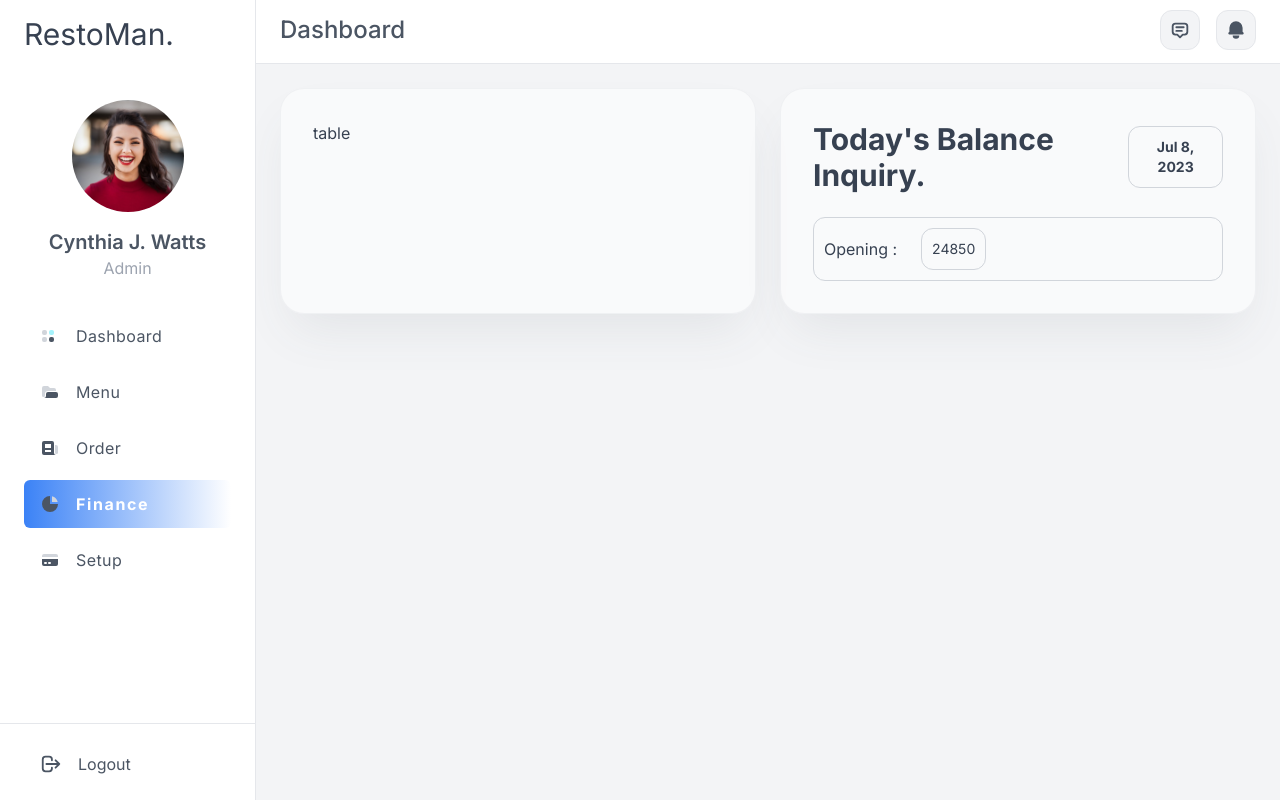
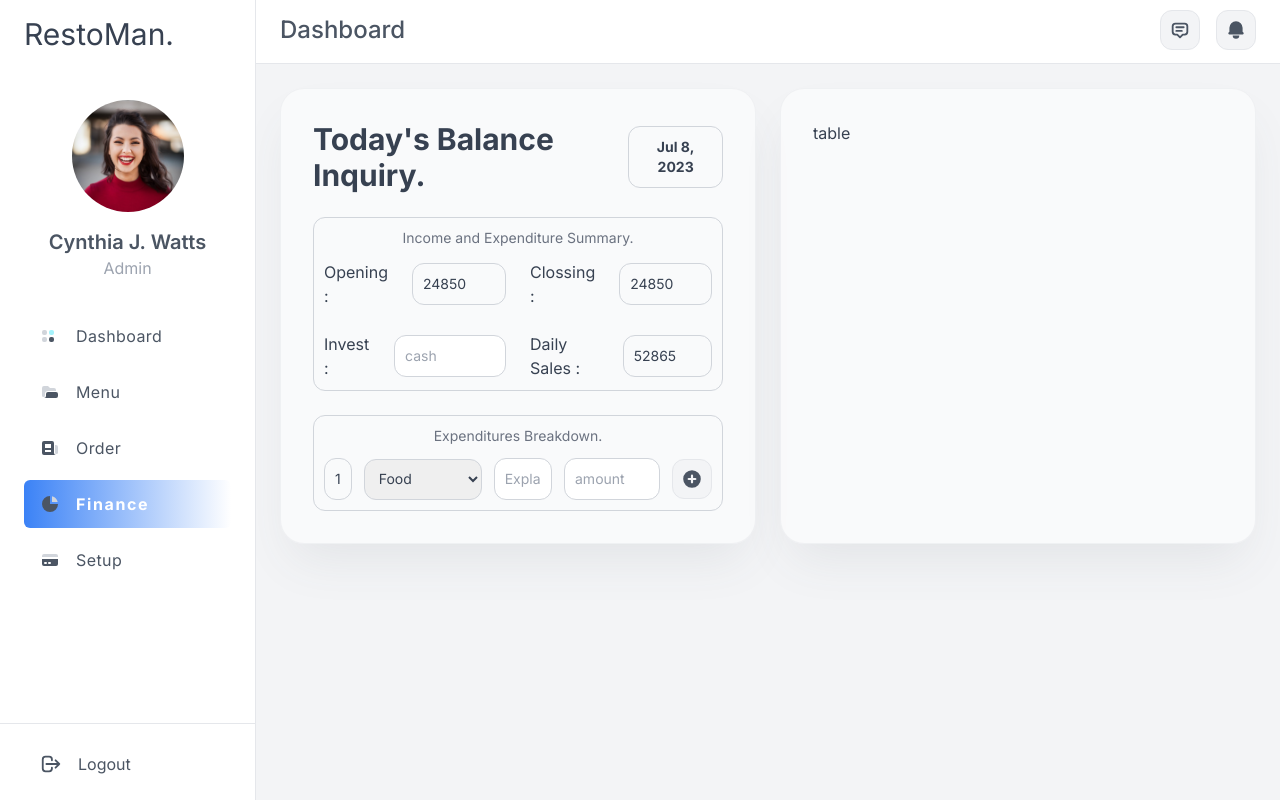
Before and after one commit to AbidHasanPiash/bhojon, a Next.js app: page /finance in a window 1280 px wide. Built offline with nearby package versions, Linux system fonts and the light colour scheme.

Commit message:
finance section on going

```diff
--- a/app/finance/page.jsx
+++ b/app/finance/page.jsx
@@ -1,26 +1,69 @@
-import React from 'react'
+'use client'
+import { useEffect, useState } from 'react';
+import { HiPlusCircle } from 'react-icons/hi';
 
 export default function Finance() {
   const date = new Date();
   const options = { day: 'numeric', month: 'short', year: 'numeric' };
   const currentDate = date.toLocaleString('en-US', options);
+  let opening = 24850;
+  let dailySales = 52865;
+  let clossing = 24850;
   return (
     <div className='container_gap'>
-      <div className='flex flex-col-reverse lg:grid lg:grid-cols-2 gap-6'>
+      <div className='flex flex-col lg:grid lg:grid-cols-2 gap-6'>
         <div className='container_layout'>
-          table
-        </div>
-        <div className='container_layout'>
-          <div className="flex items-center space-x-6 text-xl font-bold md:text-3xl">
+          {/* Header */}
+          <div className='flex items-center space-x-6 text-xl font-bold md:text-3xl'>
             <h1>Today's Balance Inquiry.</h1>
             <h1 className='input_layout2 w-28 text-center'>{currentDate}</h1>
           </div>
+          {/* Assets section */}
           <div className='modal_body_element'>
-            <div className='flex items-center space-x-6'>
-              <p>Opening : </p>
-              <p className='input_layout2'>24850</p>
+            <h1 className='text-sm text-center pb-3 text-gray-500 dark:text-gray-300'>Income and Expenditure Summary.</h1>
+            <div className='grid xl:grid-cols-2 gap-6'>
+              <div className='flex items-center justify-between space-x-6'>
+                <p>Opening :</p>
+                <p className='input_layout2 w-28'>{opening}</p>
+              </div>
+              <div className='flex items-center justify-between space-x-6'>
+                <p>Clossing :</p>
+                <p className='input_layout2 w-28'>{clossing}</p>
+              </div>
+              <div className='flex items-center justify-between space-x-6'>
+                <p>Invest :</p>
+                <input type="number" placeholder='cash' className='input_layout2 w-28' />
+              </div>
+              <div className='flex items-center justify-between space-x-6'>
+                <p>Daily Sales :</p>
+                <p className='input_layout2 w-28'>{dailySales}</p>
+              </div>
             </div>
           </div>
+          {/* Costing and liability */}
+          <div className='modal_body_element'>
+            <h1 className='text-sm text-center pb-3 text-gray-500 dark:text-gray-300'>Expenditures Breakdown.</h1>
+            <div className='flex items-center space-x-3'>
+              <p className='input_layout2 w-16 text-center'>1</p>
+              <select className='select_layout'>
+                <option value="1">Food</option>
+                <option value="1">Labor</option>
+                <option value="1">Rent</option>
+                <option value="1">Utilities</option>
+                <option value="1">Advertising</option>
+                <option value="1">Equipment</option>
+                <option value="1">Owner</option>
+              </select>
+              <input type="text" placeholder='Explain in short' className='input_layout' />
+              <input type="number" placeholder='amount' className='input_layout2 w-24' />
+              <button className="btn_layout_icon">
+                <span className="btn_icon px-4"><HiPlusCircle size={22}/></span>
+              </button>
+            </div>
+          </div>
+        </div>
+        <div className='container_layout'>
+          table
         </div>
       </div>
     </div>
```
